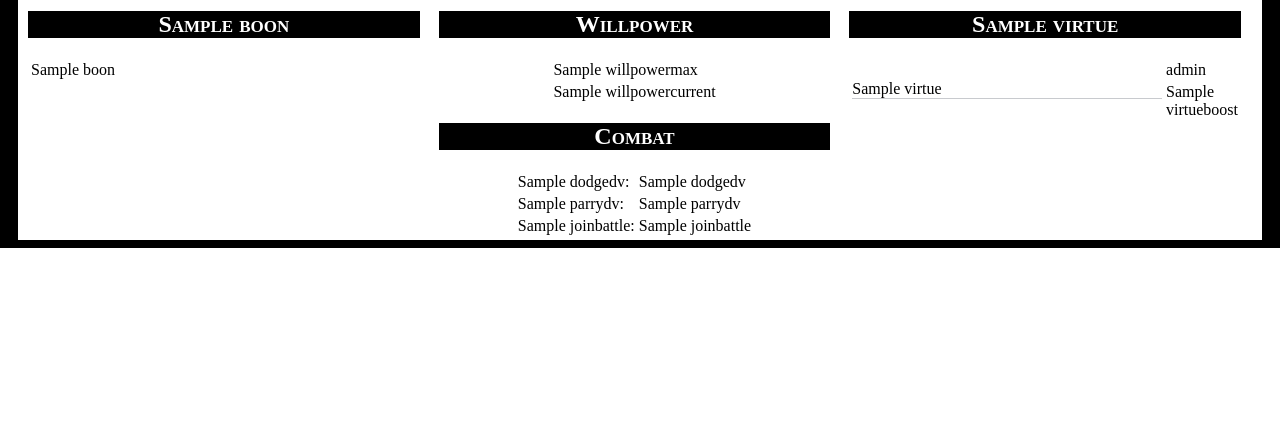
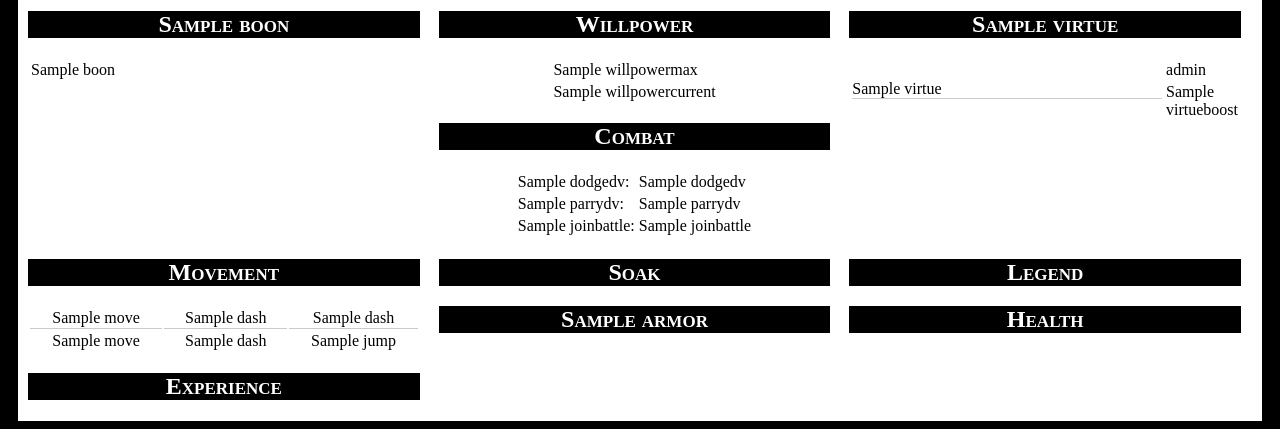
Before and after one commit to xiphux/personae, a Django app: template templates/characters/universes/scion.html in a window 1280 px wide. Shown: the part 1084-1513 px from the top of the page. Before the commit the page ends 1332 px from the top, so only its background shows below. Run offline with Django 3.2, Linux system fonts and the light colour scheme; the template is opened without the code that fills it: most values are stand-ins (such as "Sample title", 1, 10 or a date in 2020).

Commit message:
Add movement fields

```diff
--- a/media/characters/css/universe/scion.css
+++ b/media/characters/css/universe/scion.css
@@ -199,6 +199,36 @@ div#virtues table#virtuetable .virtuename {
   border-color: #c8cace;
 }
 
+div#movementexp {
+  width: 32%;
+  float: left;
+  padding-right: 9px;
+}
+
+div#movement .movementfield {
+  border-width: 0px 0px 1px 0px;
+  border-style: solid;
+  border-color: #c8cace;
+  text-align: center;
+}
+
+div#movement .movementlabel {
+  text-align: center;
+}
+
+div#soakarmor {
+  width: 32%;
+  float: left;
+  padding-left: 10px;
+  padding-right: 10px;
+}
+
+div#legendhealth {
+  width: 32%;
+  float: left;
+  padding-left: 9px;
+}
+
 .clear {
 	clear: both;
 	display: block;
--- a/templates/characters/universes/scion.html
+++ b/templates/characters/universes/scion.html
@@ -1327,29 +1327,81 @@
 
 <div>
 
-  <div id="knacksmovement">
+  <div id="movementexp">
 
-    <div id="knacks">
+    <div id="movement">
+
+      <h2 class="sectionheader">Movement</h2>
+
+      <table class="fullwidth">
+
+        <tr>
+
+          <td class="movementfield">
+            {% if editmode %}
+              <input type="text" name="move" value="{{ attributes.move }}" class="statfield" />
+            {% else %}
+              {{ attributes.move }}
+            {% endif %}
+          </td>
+
+          <td class="movementfield">
+            {% if editmode %}
+              <input type="text" name="dash" value="{{ attributes.dash }}" class="statfield" />
+            {% else %}
+              {{ attributes.dash }}
+            {% endif %}
+          </td>
+
+          <td class="movementfield">
+            {% if editmode %}
+              <input type="text" name="jump" value="{{ attributes.jump }}" class="statfield" />
+            {% else %}
+              {{ attributes.dash }}
+            {% endif %}
+          </td>
+
+        </tr>
+
+        <tr>
+
+          <td class="movementlabel">
+            <label for="move">{{ universe_attributes.move.name }}</label>
+          </td>
+
+          <td class="movementlabel">
+            <label for="dash">{{ universe_attributes.dash.name }}</label>
+          </td>
+
+          <td class="movementlabel">
+            <label for="jump">{{ universe_attributes.jump.name }}</label>
+          </td>
+
+        </tr>
+
+      </table>
 
     </div>
 
-    <div id="movement">
+    <div id="experience">
+
+      <h2 class="sectionheader">Experience</h2>
 
     </div>
 
   </div>
 
-  <div id="soakarmorexp">
+  <div id="soakarmor">
 
     <div id="soak">
+
+      <h2 class="sectionheader">Soak</h2>
 
     </div>
 
     <div id="armor">
 
-    </div>
-
-    <div id="experience">
+      <h2 class="sectionheader">{{ universe_attributes.armor.name }}</h2>
 
     </div>
 
@@ -1359,9 +1411,13 @@
 
     <div id="legend">
 
+      <h2 class="sectionheader">Legend</h2>
+
     </div>
 
     <div id="health">
+
+      <h2 class="sectionheader">Health</h2>
 
     </div>
 
```
